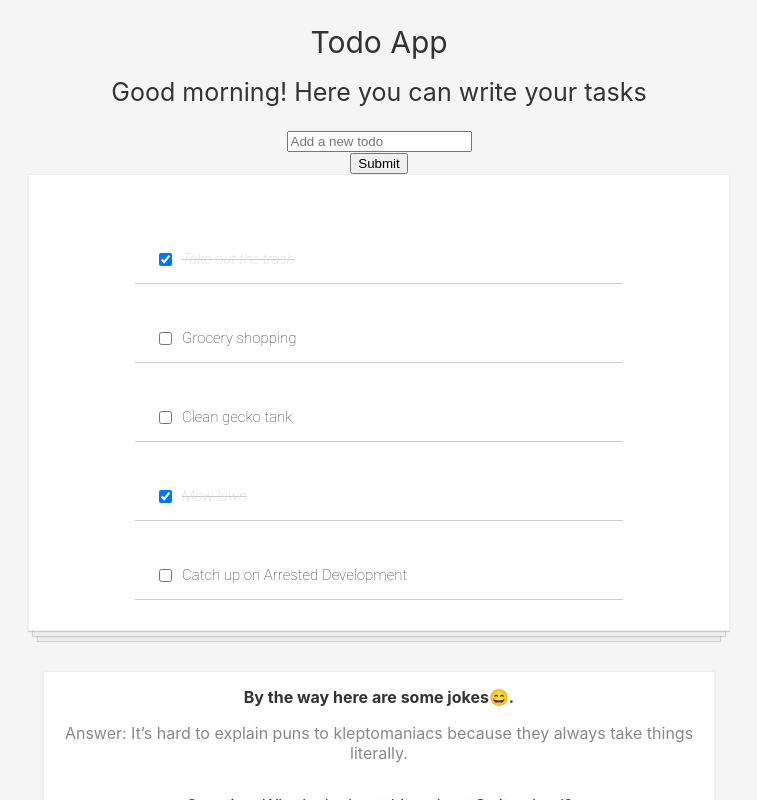
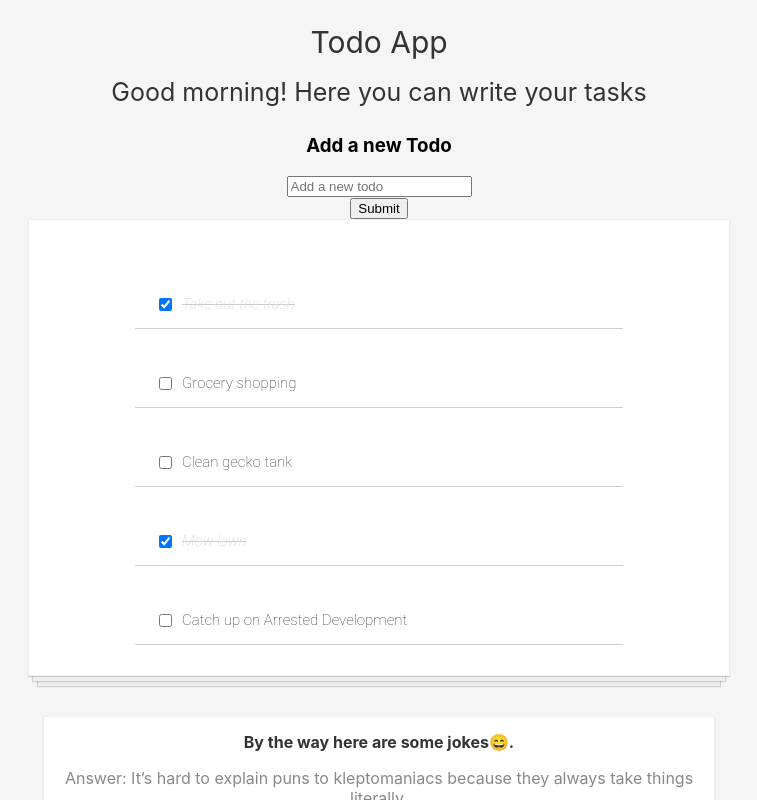
Before and after one commit to reymon359/react-todo-app, a React (Create React App) app: page / in a window 1280 px wide. Shown: the top 800 px of the page, without its empty margins (261-1018 px from the left). Built offline with nearby package versions, Linux system fonts and the light colour scheme.

Commit message:
no reaload on submit

```diff
--- a/src/App.js
+++ b/src/App.js
@@ -19,6 +19,7 @@ class App extends React.Component {
     }
     this.handleChange = this.handleChange.bind(this)
     this.handleFormChange = this.handleFormChange.bind(this)
+    this.handleSubmit = this.handleSubmit.bind(this)
   }
 
   // Fake Loader
@@ -41,9 +42,7 @@ class App extends React.Component {
           }
           return todo
       })
-      return {
-          todos: updatedTodos
-      }
+      return { todos: updatedTodos }
     })
   }
 
@@ -55,6 +54,26 @@ class App extends React.Component {
     })
   }
 
+  handleSubmit(event){
+
+    const newTodo =  {
+      id: this.state.todos.length + 1,
+      text: this.state.newTodo,
+      completed: false
+    }
+    this.state.todos.push(newTodo);
+    event.preventDefault();
+
+    // return false;
+    // console.log(newTodo);
+    // this.setState(prevState => {
+    //   const updatedTodos = prevState.todos.push(newTodo);
+    //   return { todos: updatedTodos }
+    // })
+
+
+  }
+
   render() {
     const todoItems = this.state.todos.map(item => <TodoItem key={item.id} item={item}
     handleChange={this.handleChange }
@@ -64,7 +83,8 @@ class App extends React.Component {
       <div>
         <Header />
         <div className="new-todo-form">
-          <form>
+          <h3>Add a new Todo</h3>
+          <form onSubmit={this.handleSubmit}>
           <input name="newTodo" value={this.state.newTodo} onChange={this.handleFormChange} placeholder="Add a new todo" /><br />
           <button>Submit</button>
           </form>
```
